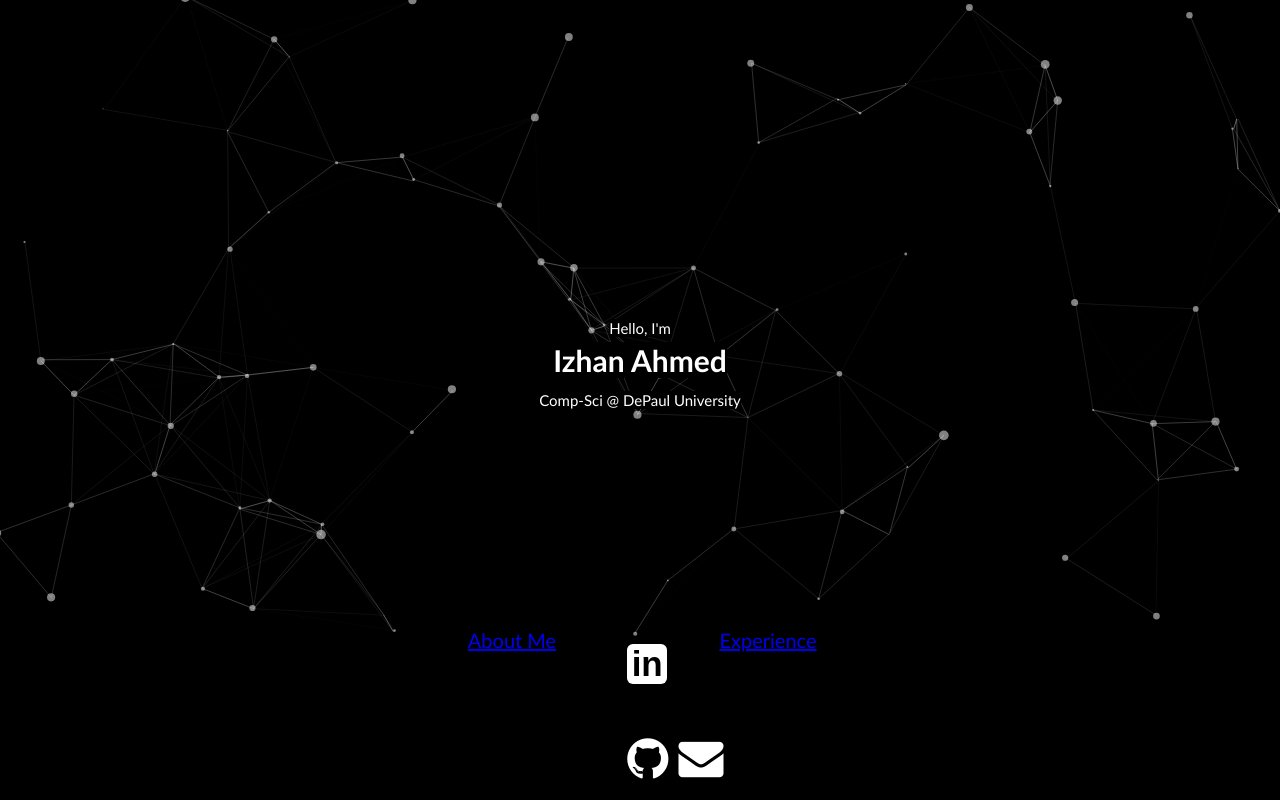
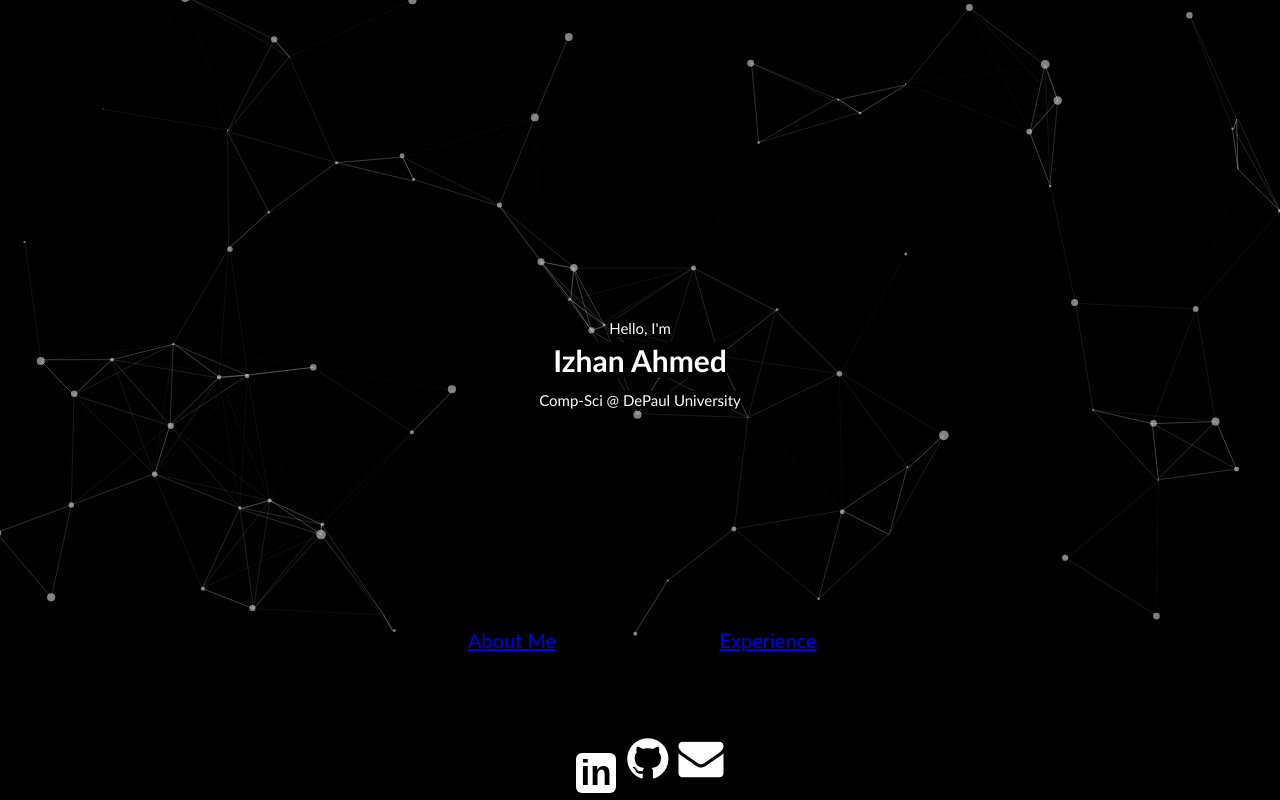
Before and after one commit to ahmedi02/Website, a plain HTML site: page index.html in a window 1280 px wide. Drawn offline with Linux system fonts and the light colour scheme.

Commit message:
Update index.html

```diff
--- a/index.html
+++ b/index.html
@@ -80,7 +80,8 @@
             text-align:center;
             width:40px;
             position: absolute;
-            left: 49%;
+            left: 45%;
+            top: 94%;
         }
 
     </style>
```
